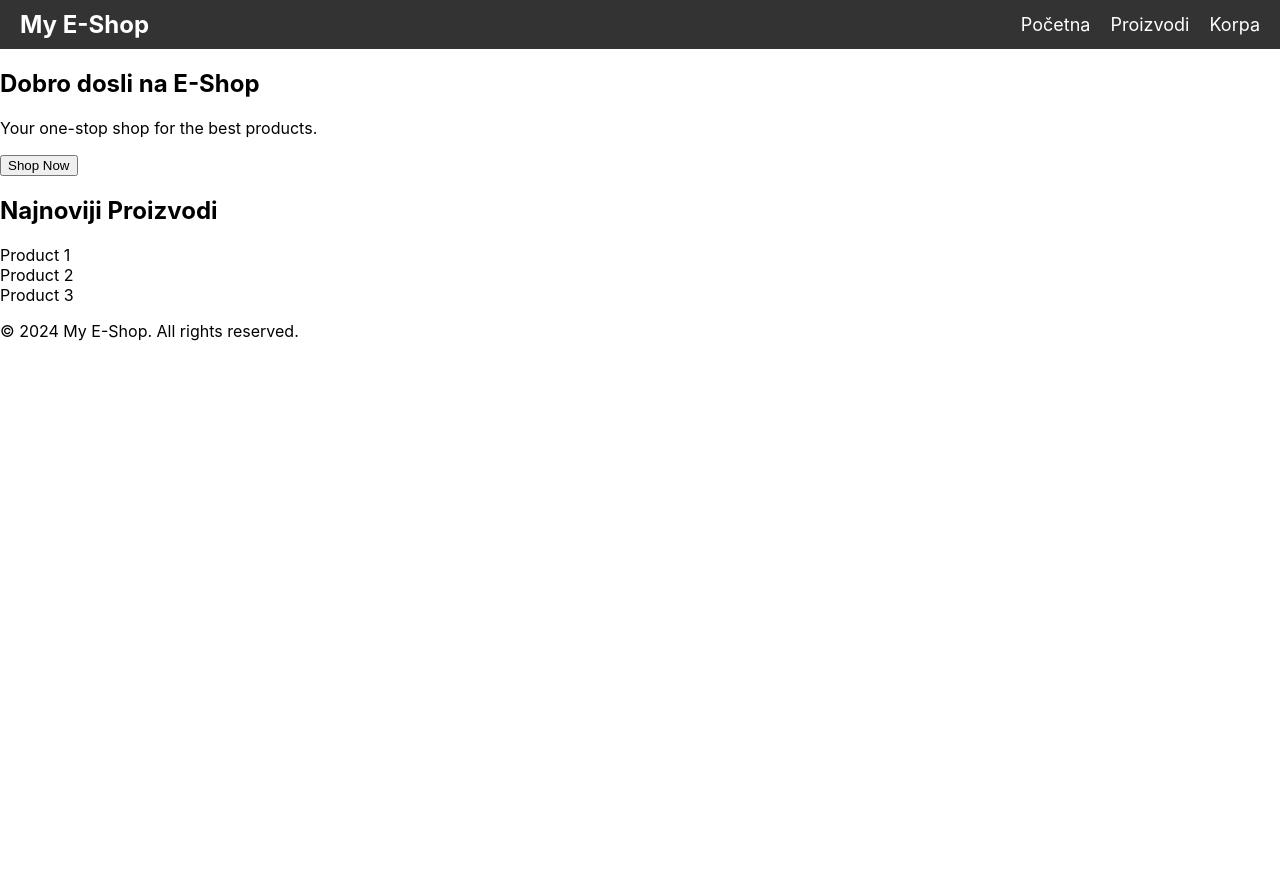
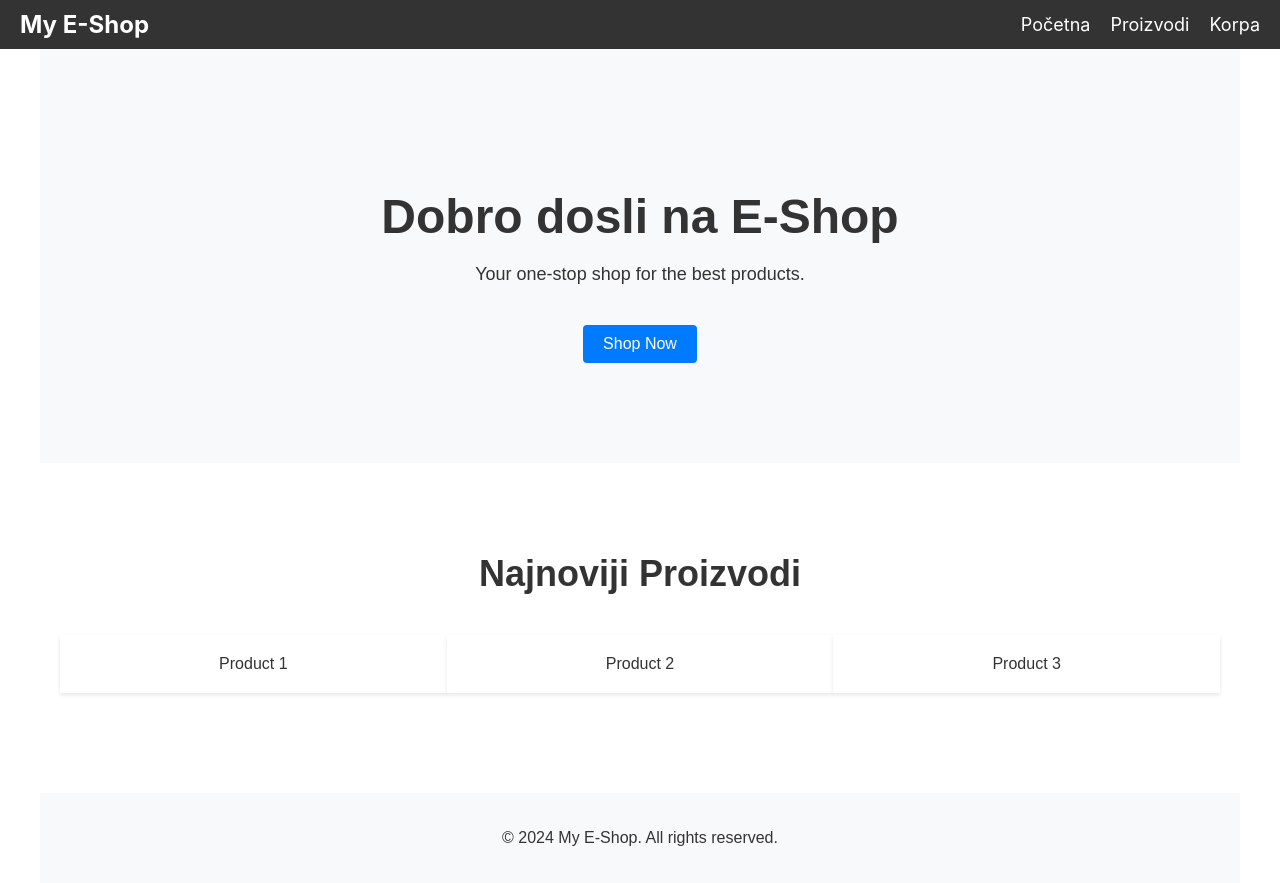
Before and after one commit to KovacevicS/eshopovic, a React (Create React App) app: page / in a window 1280 px wide. Before the commit the page ends 800 px from the top, so only its background shows below. Built offline with nearby package versions, Linux system fonts and the light colour scheme.

Commit message:
pocetna.css komit

```diff
--- a/src/components/Pocetna.css
+++ b/src/components/Pocetna.css
@@ -0,0 +1,74 @@
+.pocetna-container {
+    font-family: Arial, sans-serif;
+    color: #333;
+    max-width: 1200px;
+    margin: 0 auto;
+    padding: 0 20px;
+  }
+
+
+
+  .hero-section {
+    text-align: center;
+    padding: 100px 20px;
+    background-color: #f8f9fa;
+  }
+
+  .hero-section h1 {
+    font-size: 48px;
+    margin-bottom: 20px;
+  }
+
+  .hero-section p {
+    font-size: 18px;
+    margin-bottom: 40px;
+  }
+
+  .shop-now-btn {
+    padding: 10px 20px;
+    background-color: #007bff;
+    color: #fff;
+    border: none;
+    cursor: pointer;
+    font-size: 16px;
+    border-radius: 4px;
+    transition: background-color 0.3s;
+  }
+
+  .shop-now-btn:hover {
+    background-color: #0056b3;
+  }
+
+  .featured-products {
+    padding: 60px 20px;
+    text-align: center;
+  }
+
+  .featured-products h2 {
+    font-size: 36px;
+    margin-bottom: 40px;
+  }
+
+  .product-list {
+    display: flex;
+    justify-content: space-around;
+  }
+
+  .product-item {
+    background-color: #fff;
+    padding: 20px;
+    width: 30%;
+    box-shadow: 0 2px 4px rgba(0, 0, 0, 0.1);
+    transition: transform 0.3s;
+  }
+
+  .product-item:hover {
+    transform: scale(1.05);
+  }
+
+  .footer {
+    text-align: center;
+    padding: 20px 0;
+    background-color: #f8f9fa;
+    margin-top: 40px;
+  }
```
